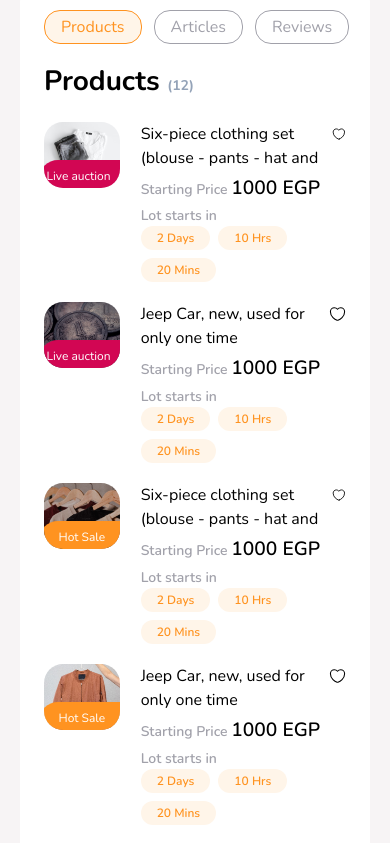
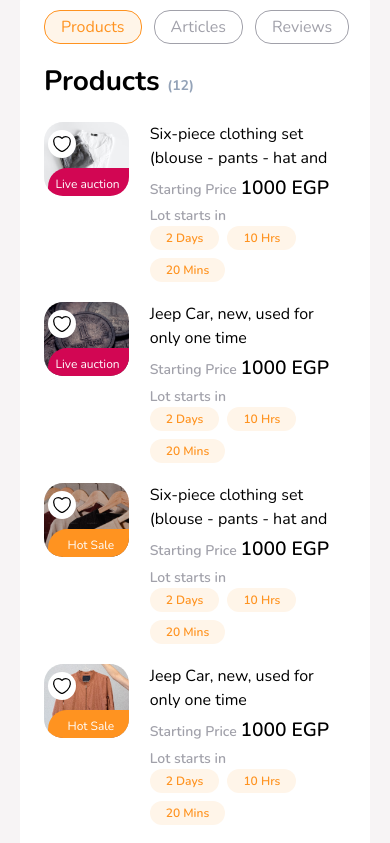
Before and after one commit to monashazly/Mazaady, a Nuxt app: page / in a window 390 px wide. Shown: the part 840-1683 px from the top of the page. Built offline with nearby package versions, Linux system fonts and the light colour scheme.

Commit message:
hearrt icon in mobile

```diff
--- a/components/Product.vue
+++ b/components/Product.vue
@@ -8,22 +8,22 @@ const active = ref(false)
 </script>
 
 <template>
-    <div class="tw-flex tw-justify-between">
-        <div class=" tw-relative tw-rounded-[19px] tw-overflow-hidden tw-w-[25%] tw-h-fit">
-            <NuxtImg :src="product.image" class="tw-w-full"  />
+    <div class="tw-flex tw-justify-between" style="position: relative;">
+        <div class=" tw-relative tw-rounded-[19px] tw-overflow-hidden tw-w-[28%] tw-h-fit">
+            <NuxtImg :src="product.image" class="tw-w-full" />
             <div class=" tw-text-white tw-text-xs tw-absolute tw-w-[124px] tw-bottom-[-28px] tw-right-[-43px] tw-h-14 "
                 :class="product.sale ? 'tw-bg-secondary tw-py-2 tw-pl-5' : 'tw-bg-primary tw-py-2 tw-pl-2'"
                 style="border-radius: inherit;">
                 {{ product.sale ? 'Hot Sale' : 'Live auction' }}
             </div>
         </div>
-        <div class="tw-flex tw-justify-between  tw-w-[68%]">
+        <div class="tw-flex tw-justify-between  tw-w-[65%]">
             <div class="tw-flex tw-flex-col tw-gap-1">
                 <span>{{ product.name }}</span>
                 <h5> <span class=" tw-text-sm tw-text-zinc-400">Starting Price </span> {{ product.price }} EGP</h5>
                 <h5 class="tw-flex" :class="$vuetify.display.smAndDown ? ' tw-flex-col' : 'tw-justify-start tw-gap-2'">
                     <span class=" tw-text-sm tw-text-zinc-400">Lot starts in </span>
-                    <span class="tw-flex tw-flex-wrap tw-gap-2" >
+                    <span class="tw-flex tw-flex-wrap tw-gap-2">
                         <Chip class=" tw-text-xs">
                             <template #content>
                                 {{ product.days }} Days
@@ -43,7 +43,9 @@ const active = ref(false)
 
                 </h5>
             </div>
-            <IconsHeart :active="active" @click="active = !active" />
+            <div :class="$vuetify.display.smAndDown ? ' tw-rounded-full tw-bg-white tw-p-1 tw-absolute tw-left-1 tw-top-2 ' : ''" @click="active = !active">
+                <IconsHeart :active="active" />
+            </div>
         </div>
     </div>
 </template>
--- a/components/icons/Heart.vue
+++ b/components/icons/Heart.vue
@@ -8,7 +8,7 @@ const props = defineProps({
 
 
 <template>
-    <svg width="24" height="24" viewBox="0 0 24 24" :fill="active ? '#D20653' : 'white'"
+    <svg width="20" height="20" viewBox="0 0 24 24" :fill="active ? '#D20653' : 'white'"
         xmlns="http://www.w3.org/2000/svg">
         <path
             d="M12.62 20.81C12.28 20.93 11.72 20.93 11.38 20.81C8.48 19.82 2 15.69 2 8.69001C2 5.60001 4.49 3.10001 7.56 3.10001C9.38 3.10001 10.99 3.98001 12 5.34001C13.01 3.98001 14.63 3.10001 16.44 3.10001C19.51 3.10001 22 5.60001 22 8.69001C22 15.69 15.52 19.82 12.62 20.81Z"
```
